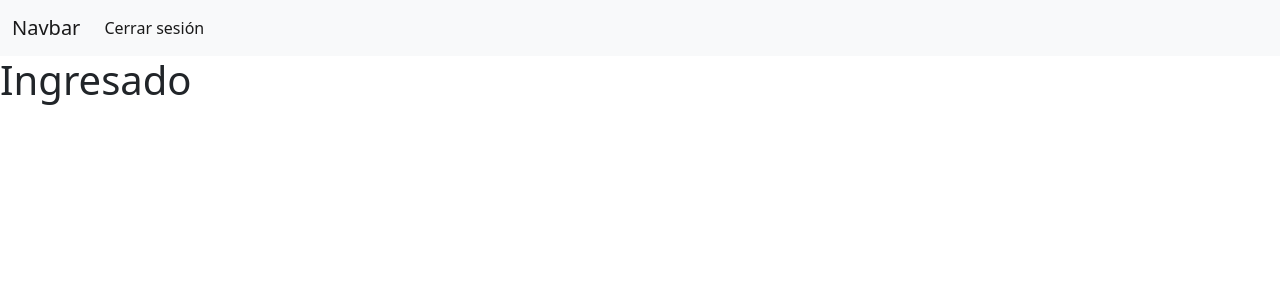
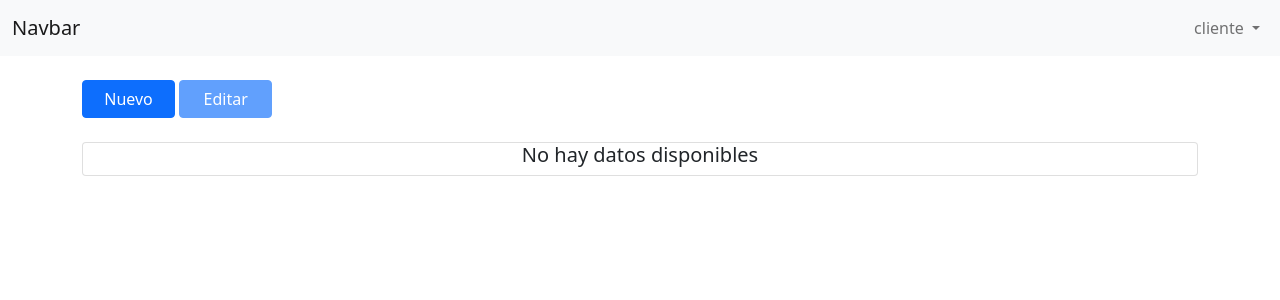
Before and after one commit to CristobalManque/Ingenieria-de-Software, a Flask app: page / in a window 1280 px wide. Shown: the top 300 px of the page. Run offline with Flask 2, Linux system fonts and the light colour scheme; a user stored in the database is signed in; data comes from the database, SQL or seed files in the repository.

Commit message:
Cambios en la plantilla y página principal
Co-Authored-By: cristobalO19 <114106113+cristobalO19@users.noreply.github.com>
Co-Authored-By: CristobalManque <114581013+CristobalManque@users.noreply.github.com>

```diff
--- a/mysite/templates/base.html
+++ b/mysite/templates/base.html
@@ -19,6 +19,9 @@
         <ul class="navbar-nav me-auto mb-2 mb-lg-0">
           {% block item %}{% endblock item %}
         </ul>
+        <ul class="navbar-nav">
+          {% block item2 %}{% endblock item2 %}
+        </ul>
       </div>
     </div>
   </nav>
--- a/mysite/templates/index.html
+++ b/mysite/templates/index.html
@@ -1,11 +1,43 @@
 {% extends 'base.html' %}
 
-{% block item %}
-  <li class="nav-item">
-    <a class="nav-link active" aria-current="page" href="{{ url_for('auth.logout') }}">Cerrar sesión</a>
-  </li>
-{% endblock %}
+{% block item2 %}
+{% if g.user %}
+<li class="nav-item dropdown">
+  <a class="nav-link dropdown-toggle" href="#" id="navbarDropdown" role="button" data-bs-toggle="dropdown" aria-expanded="false"> {{ g.user['nombre'] }} </a>
+  <ul class="dropdown-menu dropdown-menu-end" aria-labelledby="navbarDropdown">
+      <li><a class="dropdown-item" href="{{ url_for('auth.logout') }}">Cerrar sesión</a></li>
+  </ul>
+</li>
+{% endif %}
+{% endblock item2 %}
 
 {% block body %}
-    <h1>Ingresado</h1>
+    {% if g.user %}
+      {% if g.user['tipo'] == "cliente" %}
+      <br>
+      <div class="container">
+        <a href="#" class="btn btn-primary col-sm-1">Nuevo</a>
+        <a href="#" class="btn btn-primary col-sm-1 disabled">Editar</a>
+      </div><br>
+      <div class="container">
+        <div class="card text-center mx-auto">
+          <h5 style="text-align: center;">No hay datos disponibles</h5>
+        </div>
+
+      </div>
+
+      {% elif g.user['tipo'] == "proveedor" %}
+      <br>
+      <div class="container">
+        <a href="#" class="btn btn-primary col-sm-1">Nuevo</a>
+        <a href="#" class="btn btn-primary col-sm-1 disabled">Editar</a>
+      </div><br>
+      <div class="container">
+        <div class="card text-center mx-auto">
+          <h5 style="text-align: center;">No hay datos disponibles</h5>
+        </div>
+
+      </div>
+      {% endif %}
+    {% endif %}
 {% endblock %}
```
